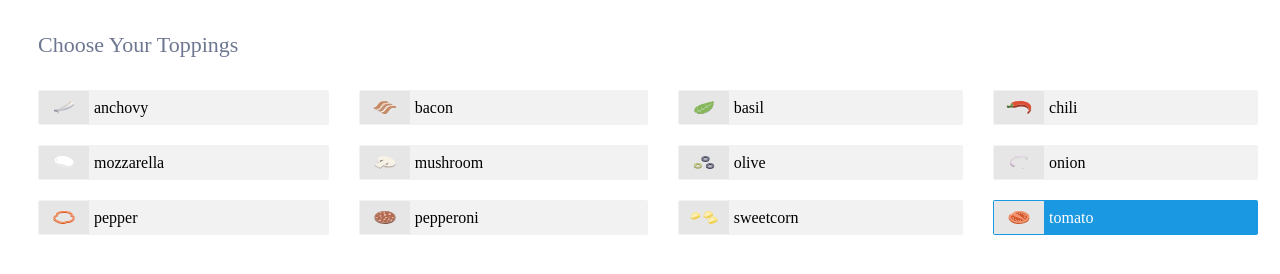
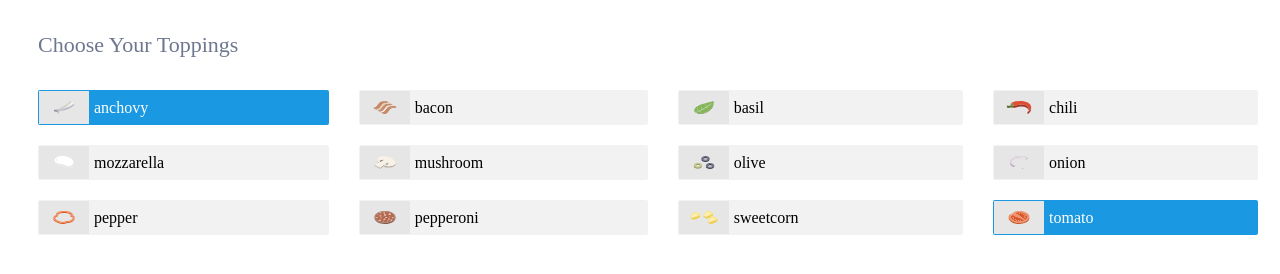
Before and after one commit to Mr-innocence/PizzaCreator, a plain HTML site: page index.html in a window 1280 px wide. Both pictures are taken after a click on the element "anchovy". Drawn offline with Linux system fonts and the light colour scheme.

Commit message:
update state completed

```diff
--- a/index.html
+++ b/index.html
@@ -11,10 +11,8 @@
     <body>
     <div id = 'root'></div>
     <script>
-        const root  = document.querySelector('#root');
-        const pizzaCreator = renderPizzaCreator();
+        render();
 
-        root.append(pizzaCreator);
     </script>
     </body>
 </html>
--- a/index.js
+++ b/index.js
@@ -1,66 +1,4 @@
-function renderTopping(topping, active){
-    const { name, srcImg } = topping;
-    const toppingDiv = document.createElement('div');
-    toppingDiv.classList.add('topping');
-
-    const nameSpan = document.createElement('span');
-    nameSpan.classList.add('toppingBtn');
-    nameSpan.innerHTML = name;
-
-    const toppingImg = document.createElement('img');
-    toppingImg.src = srcImg;
-    toppingImg.alt = name;
-
-    toppingDiv.append(toppingImg, nameSpan);
-
-    if(active){
-        setActive(toppingDiv);
-    }
-
-    return toppingDiv;
-}
-
-function setActive(toppingDiv){
-    toppingDiv.classList.add('topping--active');
-
-}
-
-function renderToppings({ toppings, selectedToppingNames }){
-    const toppingsDiv = document.createElement('div');
-    toppingsDiv.classList.add('toppings__container');
-
-    function getToppingDiv(topping){
-        const { name } = topping;
-        const active = selectedToppingNames.includes(name);
-        return renderTopping(topping, active)
-    }
-
-    const toppingDivs = toppings.map(getToppingDiv);
-    toppingsDiv.append(...toppingDivs);
-    return toppingsDiv;
-}
-
-function renderTitle(title){
-    const sectionTitle = document.createElement('h2');
-    sectionTitle.innerText = title;
-    return sectionTitle;
-}
-
-function renderChooseYourTopping({toppings, selectedToppingNames}){
-    const toppingSection = document.createElement('div');
-    toppingSection.classList.add('toppings');
-    const title = renderTitle('Choose Your Toppings');
-    const toppingsDiv = renderToppings({toppings, selectedToppingNames});
-    toppingSection.append(title, toppingsDiv);
-
-    return toppingSection;
-}
-
-function renderPizzaCreator(){
-    const pizzaCreator = document.createElement('div');
-    pizzaCreator.classList.add('container');
-
-    const chooseYourTopping = renderChooseYourTopping({
+let state = {
     toppings: [
         {
             name : 'anchovy',
@@ -123,8 +61,112 @@ function renderPizzaCreator(){
             price: 0.99,
         }],
     selectedToppingNames: ['tomato']
-    });
+}
+
+function onToppingDivClick(topping, actived){
+    const { name } = topping;
+    const { selectedToppingNames } = state;
+    if(actived){
+        deactivate();
+        return;
+    }
+    activate();
+
+    function activate(){
+        const newSelectedToppingNames = [...selectedToppingNames, name];
+        state = {
+            ...state,
+            selectedToppingNames : [...newSelectedToppingNames]
+        }
+
+        render()
+    }
+
+    function deactivate(){
+        const newSelectedToppingNames = selectedToppingNames.filter(toppingName => toppingName != name);
+        state = {
+            ...state,
+            selectedToppingNames : [...newSelectedToppingNames]
+        }
+        render()
+    }
+
+
+}
+function renderTopping(topping, actived){
+    const { name, srcImg } = topping;
+    const toppingDiv = document.createElement('div');
+    toppingDiv.classList.add('topping');
+
+    const nameSpan = document.createElement('span');
+    nameSpan.classList.add('toppingBtn');
+    nameSpan.innerHTML = name;
+
+    const toppingImg = document.createElement('img');
+    toppingImg.src = srcImg;
+    toppingImg.alt = name;
+
+    toppingDiv.append(toppingImg, nameSpan);
+    toppingDiv.onclick = () => onToppingDivClick(topping, actived);
+    function setActive(toppingDiv){
+        toppingDiv.classList.add('topping--active');
+    }
+
+    if(actived){
+        setActive(toppingDiv);
+    }
+
+
+    return toppingDiv;
+}
+
+
+
+function renderToppings(){
+    const { toppings, selectedToppingNames } = state;
+    const toppingsDiv = document.createElement('div');
+    toppingsDiv.classList.add('toppings__container');
+
+    function getToppingDiv(topping){
+        const { name } = topping;
+        const actived = selectedToppingNames.includes(name);
+        return renderTopping(topping, actived)
+    }
+
+    const toppingDivs = toppings.map(getToppingDiv);
+    toppingsDiv.append(...toppingDivs);
+    return toppingsDiv;
+}
+
+function renderTitle(title){
+    const sectionTitle = document.createElement('h2');
+    sectionTitle.innerText = title;
+    return sectionTitle;
+}
+
+function renderChooseYourTopping(){
+    const toppingSection = document.createElement('div');
+    toppingSection.classList.add('toppings');
+    const title = renderTitle('Choose Your Toppings');
+    const toppingsDiv = renderToppings();
+    toppingSection.append(title, toppingsDiv);
+
+    return toppingSection;
+}
+
+function renderPizzaCreator(){
+    const pizzaCreator = document.createElement('div');
+    pizzaCreator.classList.add('container');
+
+    const chooseYourTopping = renderChooseYourTopping();
 
     pizzaCreator.append(chooseYourTopping);
     return pizzaCreator;
 }
+
+function render(){
+    const root  = document.querySelector('#root');
+    root.innerHTML = null;
+    const pizzaCreator = renderPizzaCreator();
+    root.append(pizzaCreator);
+}
```
Lines whose indentation alone changed are shown as unchanged.
